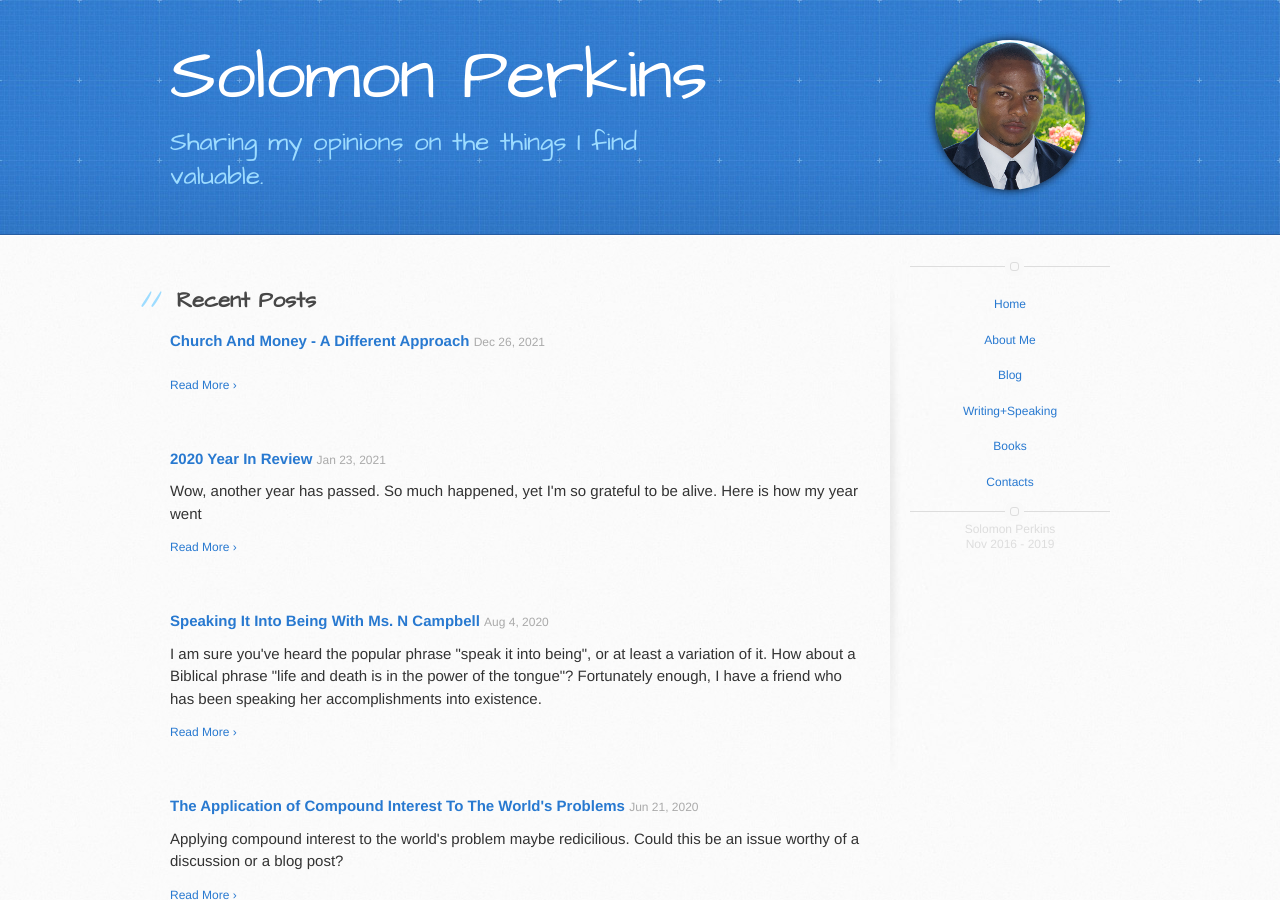
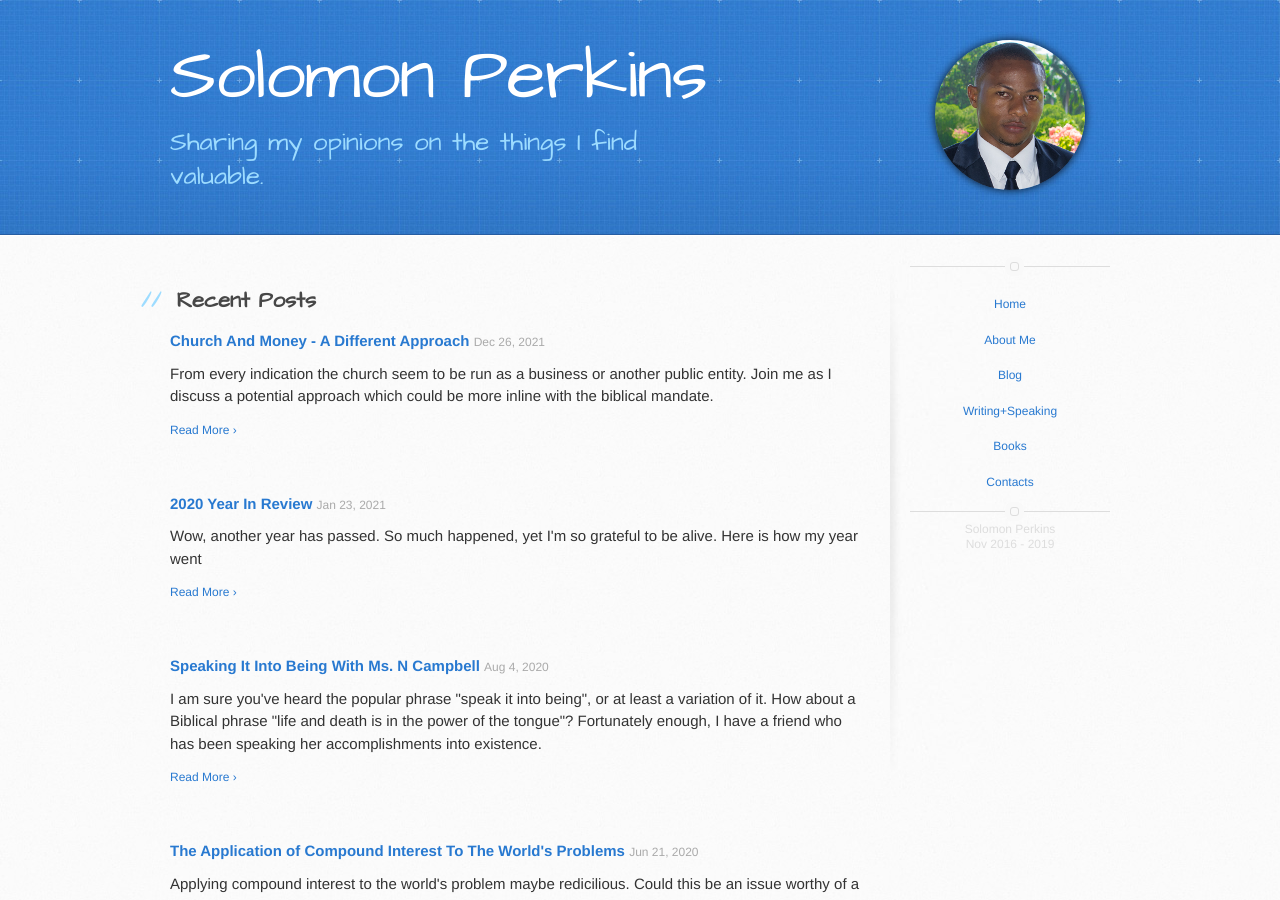
Before and after one commit to SolomonPerkins/solomonperkins.github.io, a Jekyll site: the page built from index.html, in a window 1280 px wide and 900 px high. Built offline with Jekyll 4.4.1, drawn with Linux system fonts in a browser that asks for light colours; the list of posts is cut into pages by our own code.

Commit message:
Update 2021-12-26-Church-And-Money-A-Different-Approach.md

```diff
--- a/_posts/2021-12-26-Church-And-Money-A-Different-Approach.md
+++ b/_posts/2021-12-26-Church-And-Money-A-Different-Approach.md
@@ -3,9 +3,9 @@ layout: post
 title: Church And Money - A Different Approach
 tags: thoughts church money freedom
 date: 2021-12-26
-read_time:  min
+read_time: 8 min
 header_image: /images/blog/money-bible.jpeg
-introduction:
+introduction: From every indication the church seem to be run as a business or another public entity. Join me as I discuss a potential approach which could be more inline with the biblical mandate.
 ---
 
 
```
